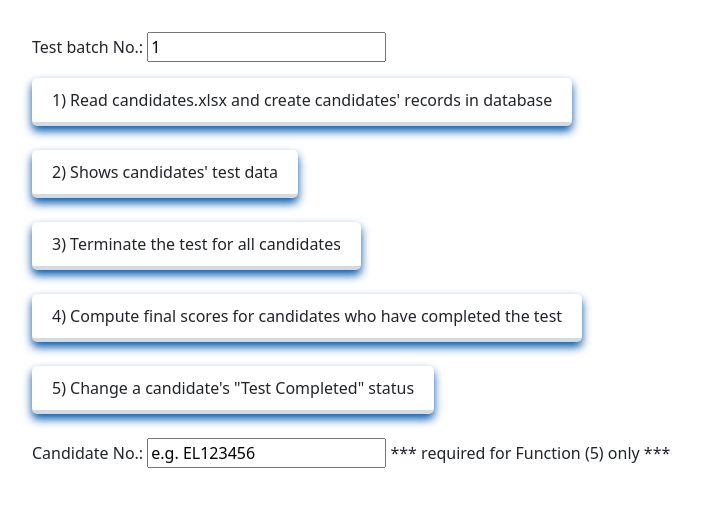
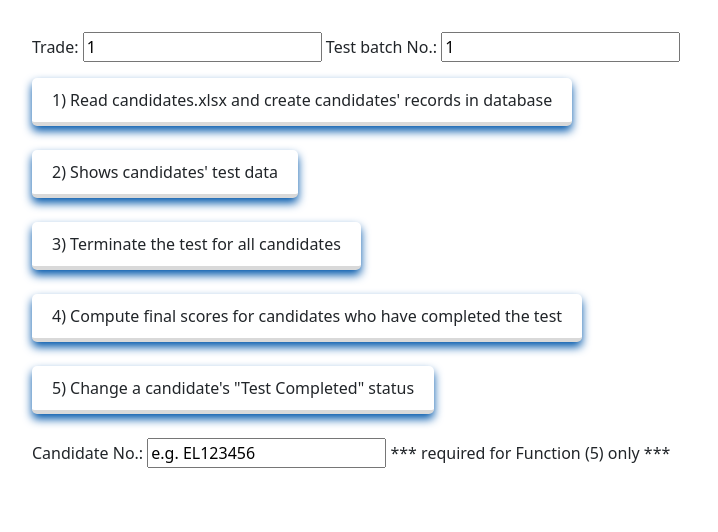
Before and after one commit to stevemkf/Online_MC_Test, a Flask app: page /admin in a window 1280 px wide. Shown: the top 532 px of the page, without its empty margins (0-718 px from the left). Run offline with Flask 3, Linux system fonts and the light colour scheme; the visitor is signed in with stand-in values (Sample User, id 1); parts of the project's set-up code (start-up, migrations or seed data) failed here and were passed over.

Commit message:
19-Apr-2024: Rewrite the app to support multiplex trades.

```diff
--- a/draw_ques.py
+++ b/draw_ques.py
@@ -28,6 +28,8 @@ class DrawQuestions():
 
 
     # Randomly draw questions for one test paper.  Return a list of indexes for the dataframe
+    # It is assumed that the question groups are divided into two batches.
+    # Each batch contribute one group of questions for each category, MxxA, OxxA.
     def get_ques_list(self, first_group, mid_group, last_group, ques_per_cat_list):
         # Number of questions to be drawn from each category
 
--- a/main.py
+++ b/main.py
@@ -2,7 +2,6 @@ from flask import Flask, render_template, request, redirect, session, flash
 from flask_sqlalchemy import SQLAlchemy
 from datetime import datetime, date
 from read_config import *
-from draw_ques import DrawQuestions
 from compute_scores import ComputeScores
 import pandas as pd
 import openpyxl
@@ -13,14 +12,13 @@ app.config["SECRET_KEY"] = "there_is_no_secret"
 app.config["SQLALCHEMY_DATABASE_URI"] = "sqlite:///data.db"
 db = SQLAlchemy(app)
 cs = ComputeScores(db)
-
-# Carry out the preparation.  Questions will be drawn later.
-ques_bank = DrawQuestions(file_ques_bank, first_group, last_group, first_category, last_category)
+create_trade_dicts()
 
 
 # define the structure of database table
 class Candidates(db.Model):
     id = db.Column(db.Integer, primary_key=True)
+    trade = db.Column(db.String(10))
     batch_no = db.Column(db.Integer)
     candidate_no = db.Column(db.String(20))
     first_name = db.Column(db.String(40))
@@ -41,6 +39,8 @@ class Candidates(db.Model):
 @app.route("/", methods=["GET", "POST"])
 def index():
     if request.method == "POST":
+        trade = request.form["trade"]
+        session['trade'] = trade
         batch_no = request.form["batch_no"]
         session['batch_no'] = int(batch_no)
         candidate_no = request.form["candidate_no"]
@@ -52,12 +52,12 @@ def index():
             return redirect("/admin")
 
         # check if the candidate's test data exist in database
-        cand_data = db.session.query(Candidates).filter_by(batch_no=batch_no, candidate_no=candidate_no).first()
+        cand_data = db.session.query(Candidates).filter_by(trade=trade, batch_no=batch_no, candidate_no=candidate_no).first()
         if cand_data is not None:
             # check password
             if password != cand_data.phone_no:
                 flash("密碼不正確!", "error")
-                flash("Incorrect password!", "error")
+                flash("Password incorrect!", "error")
             # if the candidate has already completed the test (i.e. score >= 0),
             # he/she is not allowed to enter again
             elif cand_data.test_completed is True:
@@ -76,8 +76,8 @@ def index():
                 session['ques_no'] = cand_data.ques_no
                 return redirect("/mc_test")
         else:
-            flash("測驗編號或考生編號不正確!", "error")
-            flash("Test batch no. or Candidate no. incorrect!", "error")
+            flash("輸入資料不正確!", "error")
+            flash("Input data incorrect!", "error")
     return render_template("index.html")
 
 
@@ -128,9 +128,10 @@ def mc_test():
     session['ques_no'] = ques_no
 
     index_df = session['ques_list'][ques_no - 1]
-    ques = ques_bank.get_question(index_df)
+    trade = session['trade']
+    ques = ques_bank[trade].get_question(index_df)
     # remember those answers which have already been entered by the candidate
-    exist_ans = session['ans_list'][ques_no - 1]
+    existing_ans = session['ans_list'][ques_no - 1]
 
     # show the question and answers to the candidate through HTML
     return render_template("mc_test.html",
@@ -141,17 +142,18 @@ def mc_test():
                            choice_3=ques["choice_3"],
                            choice_4=ques["choice_4"],
                            fname_image=ques["image"],
-                           exist_ans=exist_ans)
+                           exist_ans=existing_ans)
 
 
 def update_ans(completed):
     # save candidate's answers into database
+    trade = session["trade"]
     batch_no = session["batch_no"]
     candidate_no = session["candidate_no"]
     ans_list = session['ans_list']
     ans_str = ",".join(item for item in ans_list)
 
-    candidate = db.session.query(Candidates).filter_by(batch_no=batch_no, candidate_no=candidate_no).first()
+    candidate = db.session.query(Candidates).filter_by(trade=trade, batch_no=batch_no, candidate_no=candidate_no).first()
     # answers cannot be changed if test has been completed before.
     if candidate.test_completed is True:
         return -1
@@ -204,11 +206,10 @@ def finish():
 
 
 # Retrieve candidates' information from Excel file, then prepare records in database
-def init_test_batch(batch_no):
-    global ques_bank
+def init_test_batch(trade, batch_no):
 
-    df = pd.read_excel(candidates_data)
-    filtered_dt = df.query('batch_no == @batch_no')
+    df = pd.read_excel("candidates.xlsx")
+    filtered_dt = df.query('trade==@trade and batch_no == @batch_no')
     count = 0
     for index, row in filtered_dt.iterrows():
         candidate_no = row['cand_no']
@@ -216,10 +217,16 @@ def init_test_batch(batch_no):
         last_name = row['last_name']
         phone_no = str(row['phone_no'])
         # if candidate's record is not found in database, create one
-        if db.session.query(Candidates).filter_by(batch_no=batch_no, candidate_no=candidate_no).first() is None:
+        if db.session.query(Candidates).filter_by(trade=trade, batch_no=batch_no,
+                                                  candidate_no=candidate_no).first() is None:
             # draw one set of questions for each candidate
-            index_df_list = ques_bank.get_ques_list(first_group, mid_group, last_group, ques_per_cat_list)
-            ques_num_list, correct_ans_list = ques_bank.get_ques_num_ans_list(index_df_list)
+            first_group = config[trade]['first group']
+            mid_group = config[trade]['mid group']
+            last_group = config[trade]['last group']
+            ques_per_cat_str = str(config[trade]['questions per category'])
+            ques_per_cat_list = [int(item) for item in ques_per_cat_str.split(',')]
+            index_df_list = ques_bank[trade].get_ques_list(first_group, mid_group, last_group, ques_per_cat_list)
+            ques_num_list, correct_ans_list = ques_bank[trade].get_ques_num_ans_list(index_df_list)
             # convert Python list to delimited string or it could not be stored into database
             index_df_str = ",".join(str(item) for item in index_df_list)
             ques_num_str = ",".join(item for item in ques_num_list)
@@ -227,9 +234,10 @@ def init_test_batch(batch_no):
             ans_list = ['0'] * len(index_df_list)
             ans_str = ",".join(item for item in ans_list)
             # indicate that the candidate has not yet attempted the test
-            candidate = Candidates(batch_no=batch_no, candidate_no=candidate_no, first_name=first_name, last_name=last_name,
-                                   phone_no=phone_no, index_df_str=index_df_str, ques_num_str=ques_num_str,
-                                   correct_ans_str=correct_ans_str, ans_str=ans_str, ques_no=1, test_completed=False)
+            candidate = Candidates(trade=trade, batch_no=batch_no, candidate_no=candidate_no, first_name=first_name,
+                                   last_name=last_name, phone_no=phone_no, index_df_str=index_df_str,
+                                   ques_num_str=ques_num_str, correct_ans_str=correct_ans_str, ans_str=ans_str,
+                                   ques_no=1, test_completed=False)
             db.session.add(candidate)
             db.session.commit()
             count = count + 1
@@ -245,37 +253,39 @@ def admin():
     if session['administrator'] != "Steve Fung":
         return redirect("/")
 
+    trade = session['trade']
     batch_no = session['batch_no']                                    # for the first entry of this html page
     if request.method == "POST":
+        trade = request.form["trade"]
         batch_no = int(request.form["batch_no"])
         if "init" in request.form:
-            count = init_test_batch(batch_no)
+            count = init_test_batch(trade, batch_no)
             flash(f"{count} records were newly added in the server.", "success")
         elif "show" in request.form:
             pass
         elif "terminate" in request.form:
-            for candidate in db.session.query(Candidates).filter_by(batch_no=batch_no).all():
+            for candidate in db.session.query(Candidates).filter_by(trade=trade, batch_no=batch_no).all():
                 candidate.test_completed = True
             db.session.commit()
             flash("Done.", "success")
         elif "compute" in request.form:
-            cs.compute_scores(batch_no)
+            cs.compute_scores(trade, batch_no)
             flash("Scores were also exported to Excel file 'scores.xlsx'.", "success")
         elif "change" in request.form:
             candidate_no = request.form["candidate_no"]
-            candidate = db.session.query(Candidates).filter_by(batch_no=batch_no, candidate_no=candidate_no).first()
+            candidate = db.session.query(Candidates).filter_by(trade=trade, batch_no=batch_no, candidate_no=candidate_no).first()
             if candidate is not None:
                 status = candidate.test_completed
                 candidate.test_completed = 1 - status
                 db.session.commit()
                 flash(f"Status was changed.", "success")
             else:
-                flash("Candidate no. not found.  Please check.", "success")
+                flash("Candidate not found.  Please check.", "success")
     # data will be a list of tuples
-    data = db.session.query(Candidates.candidate_no, Candidates.last_name, Candidates.first_name,
-                            Candidates.test_completed, Candidates.final_score).filter_by(batch_no=batch_no).all()
+    data = (db.session.query(Candidates.candidate_no, Candidates.last_name, Candidates.first_name,
+                            Candidates.test_completed, Candidates.final_score).filter_by(trade=trade, batch_no=batch_no).all())
     heading = ("Candidate No.", "Last Name", "First Name", "Test Completed", "Score")
-    return render_template("admin.html", batch_no=batch_no, headings=heading, data=data)
+    return render_template("admin.html", trade=trade, batch_no=batch_no, headings=heading, data=data)
 
 
 if __name__ == "__main__":
--- a/templates/admin.html
+++ b/templates/admin.html
@@ -9,6 +9,8 @@
 </head>
 <body style="margin: 2rem;">
     <form method="post">
+        <label for="trade">Trade:</label>
+        <input type="text" id="trade" name="trade" value={{ trade }} required>
         <label for="batch_no">Test batch No.:</label>
         <input type="number" id="batch_no" name="batch_no" value={{ batch_no }} required><p></p>
         <button class="btn" type="submit" name="init" value="init">
--- a/templates/index.html
+++ b/templates/index.html
@@ -12,6 +12,8 @@
             <h1 class="mt-4 mb-4">請先登入 Please log in to start the test.</h1>
             <form method="post">
                 <div class="form-group mb-4">
+                    <label for="trade">行業 Trade:</label>
+                    <input class="form-control" type="text" id="trade" name="trade" required>
                     <label for="batch_no">測驗編號 Test batch No.:</label>
                     <input class="form-control" type="number" id="batch_no" name="batch_no" required>
                     <br>
```
Also changed, not shown: compute_scores.py (+5 -6 lines), read_config.py (+22 -18 lines), templates/mc_test.html (+4 -4 lines), instance/data.db, 8 other files.
